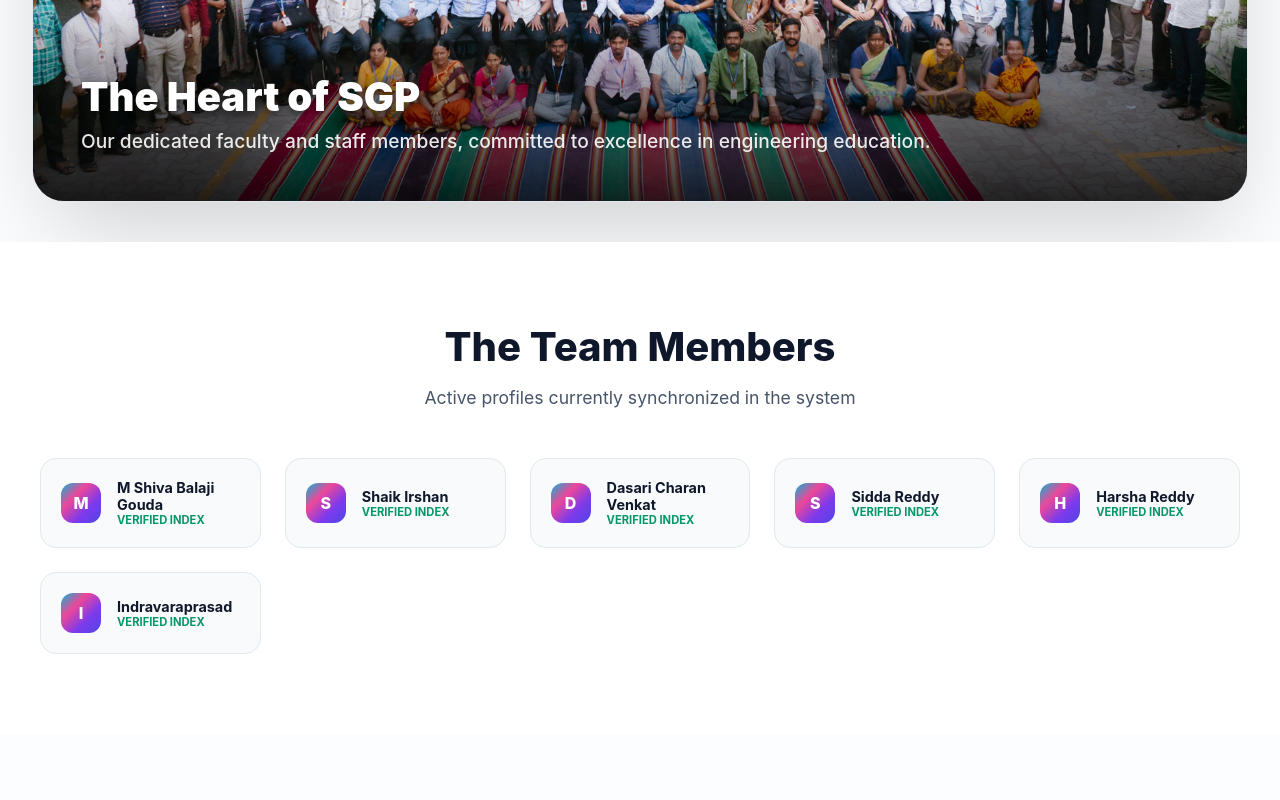
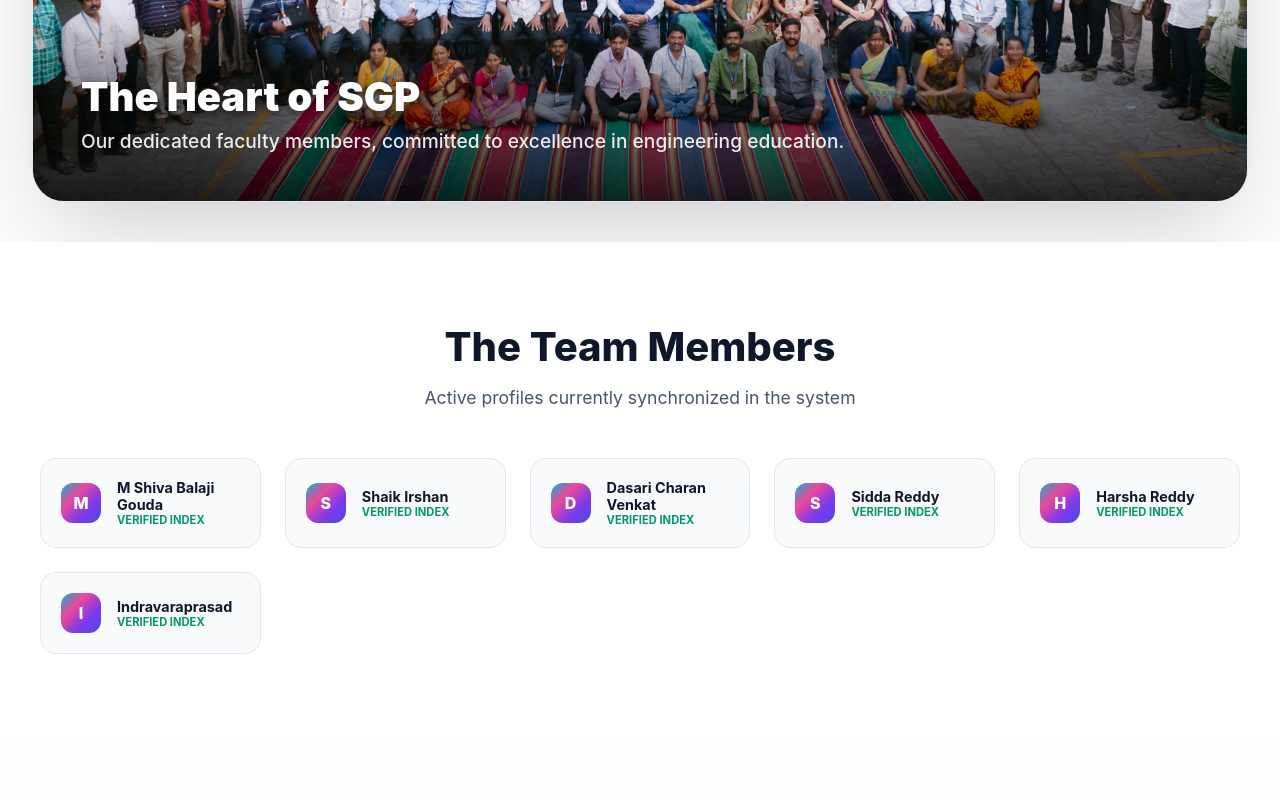
Before and after one commit to Irshan-123168/Student-Attendance-Management-System1-main4, a React (Vite) app in the folder Student-Attendance-Management-System1-main/: page / in a window 1280 px wide. Shown: the part 1120-1920 px from the top of the page. Built offline with nearby package versions, Linux system fonts and the light colour scheme; no server answers.

Commit message:
Venkat Told To Commit

```diff
--- a/Student-Attendance-Management-System1-main/src/App.jsx
+++ b/Student-Attendance-Management-System1-main/src/App.jsx
@@ -29,7 +29,7 @@ import { api } from './api';
 function App() {
     const [isAuthenticated, setIsAuthenticated] = useState(false);
     const [authView, setAuthView] = useState('home');
-    const [userRole, setUserRole] = useState('Teacher');
+    const [userRole, setUserRole] = useState('Faculty');
     const [currentUser, setCurrentUser] = useState(null);
     const [activeTab, setActiveTab] = useState('dashboard');
     const [students, setStudents] = useState([]);
@@ -151,7 +151,7 @@ function App() {
             setUserRole('Student');
             setActiveTab('student-dashboard');
         } else {
-            setUserRole('Teacher');
+            setUserRole('Faculty');
             setActiveTab('staff-dashboard');
         }
     };
--- a/Student-Attendance-Management-System1-main/src/components/HomePage.jsx
+++ b/Student-Attendance-Management-System1-main/src/components/HomePage.jsx
@@ -193,7 +193,7 @@ const HomePage = ({ onLogin, onRegister, onDashboard, isAuthenticated }) => {
                             }}>
                                 <div style={{ color: 'white' }}>
                                     <h2 style={{ fontSize: '2.5rem', fontWeight: 900, marginBottom: '0.5rem', textShadow: '0 2px 10px rgba(0,0,0,0.5)' }}>The Heart of SGP</h2>
-                                    <p style={{ fontSize: '1.2rem', opacity: 0.9, fontWeight: 500 }}>Our dedicated faculty and staff members, committed to excellence in engineering education.</p>
+                                    <p style={{ fontSize: '1.2rem', opacity: 0.9, fontWeight: 500 }}>Our dedicated faculty members, committed to excellence in engineering education.</p>
                                 </div>
                             </div>
                         </div>
@@ -304,7 +304,7 @@ const HomePage = ({ onLogin, onRegister, onDashboard, isAuthenticated }) => {
                                 border: '4px solid white'
                             }}
                         >
-                            <img src={staffGroupImg} alt="SGP Staff and Faculty" style={{ width: '100%', height: '100%', objectFit: 'cover' }} />
+                            <img src={staffGroupImg} alt="SGP Faculty" style={{ width: '100%', height: '100%', objectFit: 'cover' }} />
                             <div style={{ position: 'absolute', bottom: 0, left: 0, right: 0, padding: '2rem', background: 'linear-gradient(transparent, rgba(0,0,0,0.7))', color: 'white' }}>
                                 <h4 style={{ fontSize: '1.5rem', fontWeight: 700 }}>Our Visionary Faculty</h4>
                                 <p style={{ opacity: 0.9 }}>Dedicated educators shaping the future of engineering.</p>
@@ -518,7 +518,7 @@ const HomePage = ({ onLogin, onRegister, onDashboard, isAuthenticated }) => {
                         <FeatureCard
                             icon={<Users className="text-indigo-600" />}
                             title="Global Directory"
-                            desc="A centralized hub for all staff and member identities across the entire campus."
+                            desc="A centralized hub for all faculty and member identities across the entire campus."
                         />
                     </div>
                 </div>
--- a/Student-Attendance-Management-System1-main/src/components/LoginPage.jsx
+++ b/Student-Attendance-Management-System1-main/src/components/LoginPage.jsx
@@ -102,7 +102,7 @@ const LoginPage = ({ onLogin, onSwitchToRegister, onBackToHome }) => {
                                 style={{ background: 'white' }}
                             >
                                 <option value="STUDENT">Institutional Learner</option>
-                                <option value="TEACHER">Staff Faculty</option>
+                                <option value="TEACHER">Faculty</option>
                                 <option value="HOD">Department Head</option>
                                 <option value="ADMIN">System Administrator</option>
                             </select>
--- a/Student-Attendance-Management-System1-main/src/components/RegisterPage.jsx
+++ b/Student-Attendance-Management-System1-main/src/components/RegisterPage.jsx
@@ -132,7 +132,7 @@ const RegisterPage = ({ onRegister, onSwitchToLogin, onBackToHome }) => {
                             onChange={(e) => setRole(e.target.value)}
                         >
                             <option value="STUDENT">Student</option>
-                            <option value="TEACHER">Staff Member</option>
+                            <option value="TEACHER">Faculty</option>
                             <option value="HOD">HOD</option>
                             <option value="ADMIN">System Admin</option>
                         </select>
```
